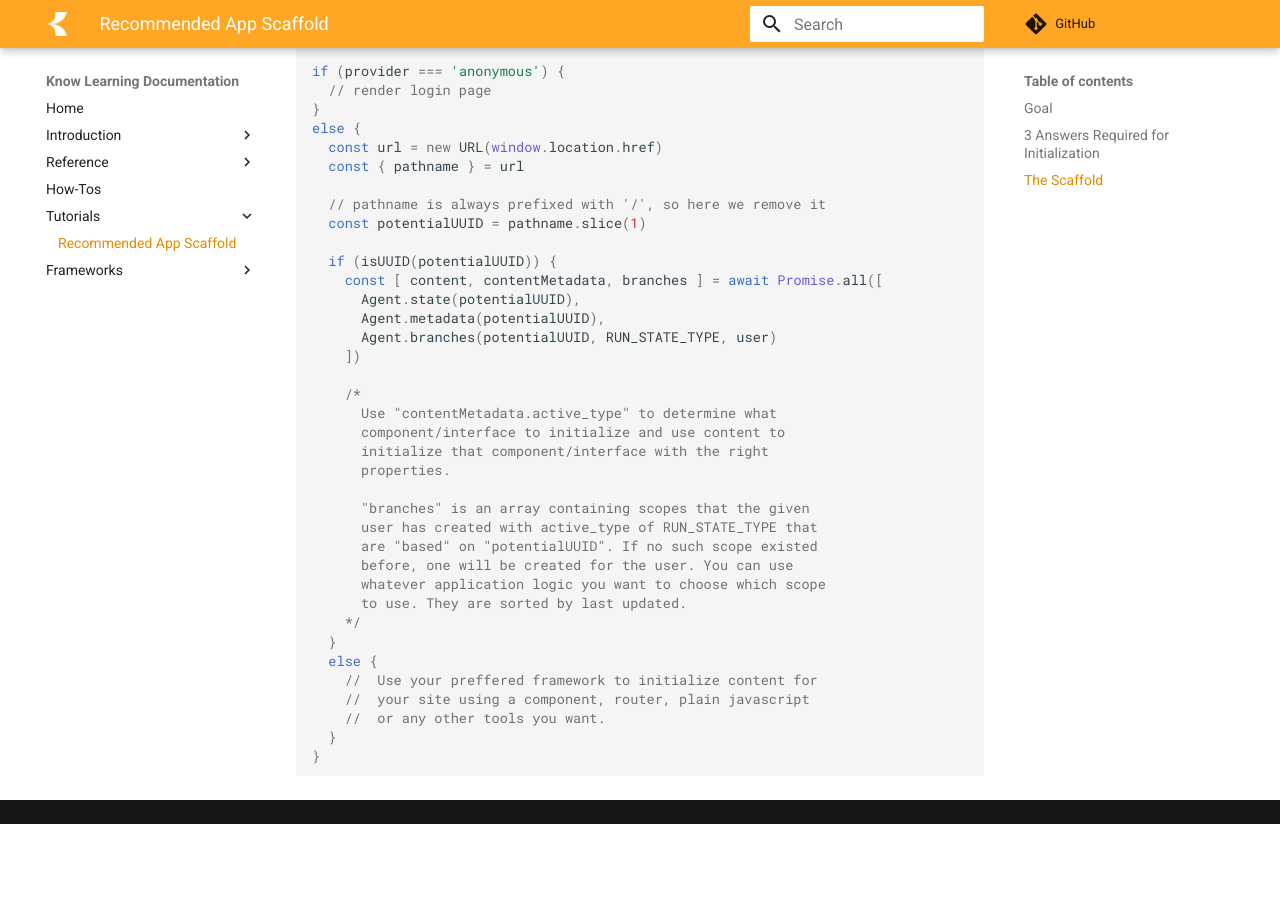
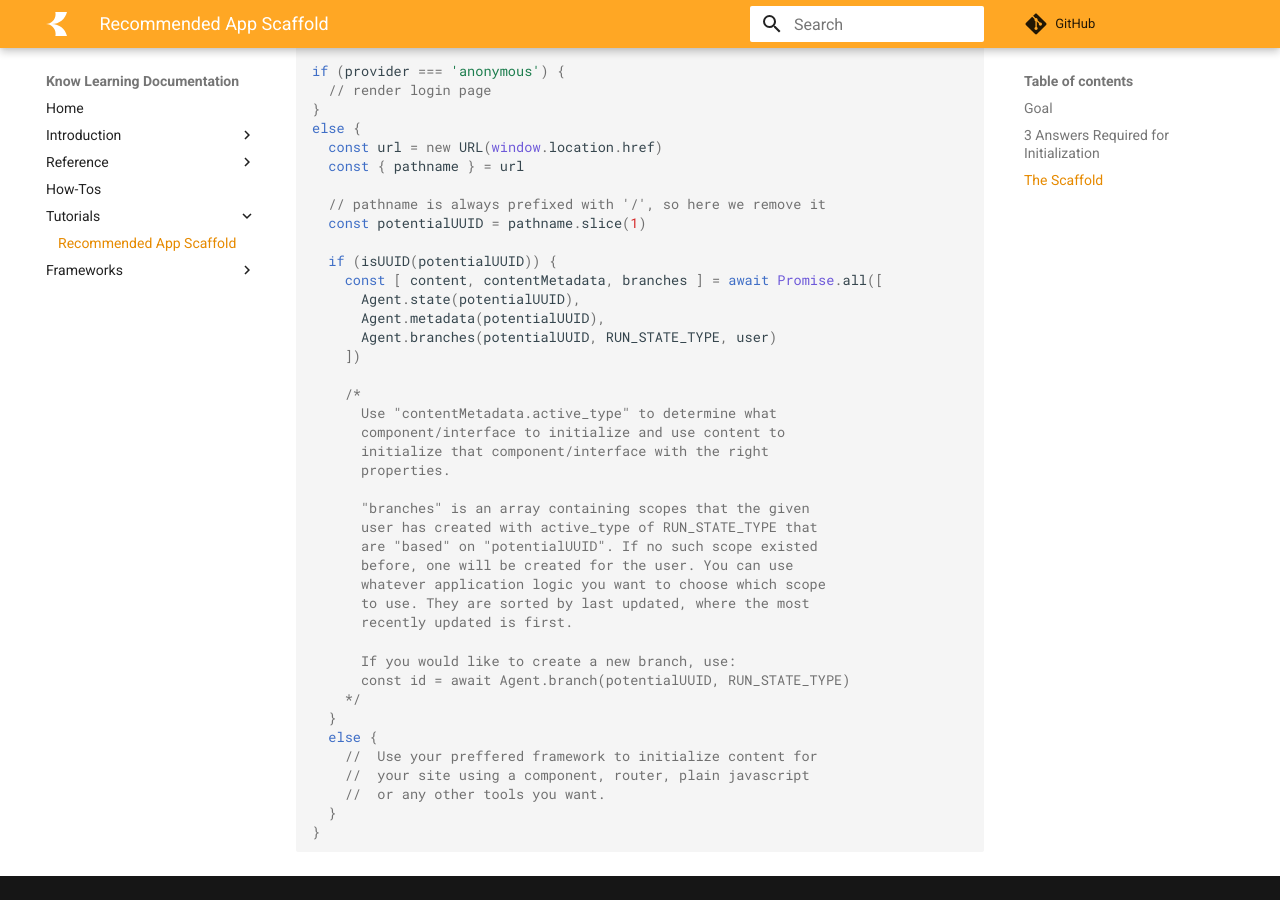
Before and after one commit to knowlearning/documentation, an MkDocs documentation site: the page built from docs/tutorials/recommended-app-scaffold.md, in a window 1280 px wide and 900 px high, scrolled down 1996 px. Built offline with MkDocs 1.6.1 and Material for MkDocs 9.7.7, drawn with Linux system fonts in a browser that asks for light colours; comment, search, counter and statistics services are not loaded; before the commit the page ends 2820 px from its top, so only the background shows below that.

Commit message:
Add method

```diff
--- a/docs/tutorials/recommended-app-scaffold.md
+++ b/docs/tutorials/recommended-app-scaffold.md
@@ -80,7 +80,11 @@ else {
       are "based" on "potentialUUID". If no such scope existed
       before, one will be created for the user. You can use
       whatever application logic you want to choose which scope
-      to use. They are sorted by last updated.
+      to use. They are sorted by last updated, where the most
+      recently updated is first.
+
+      If you would like to create a new branch, use:
+      const id = await Agent.branch(potentialUUID, RUN_STATE_TYPE)
     */
   }
   else {
```
